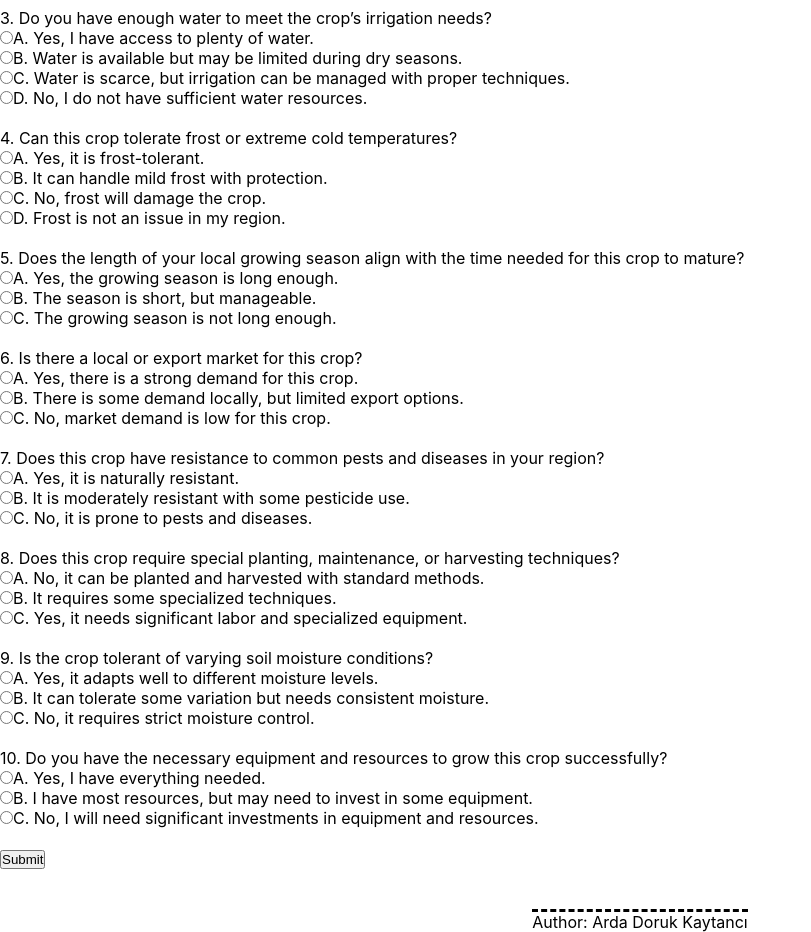
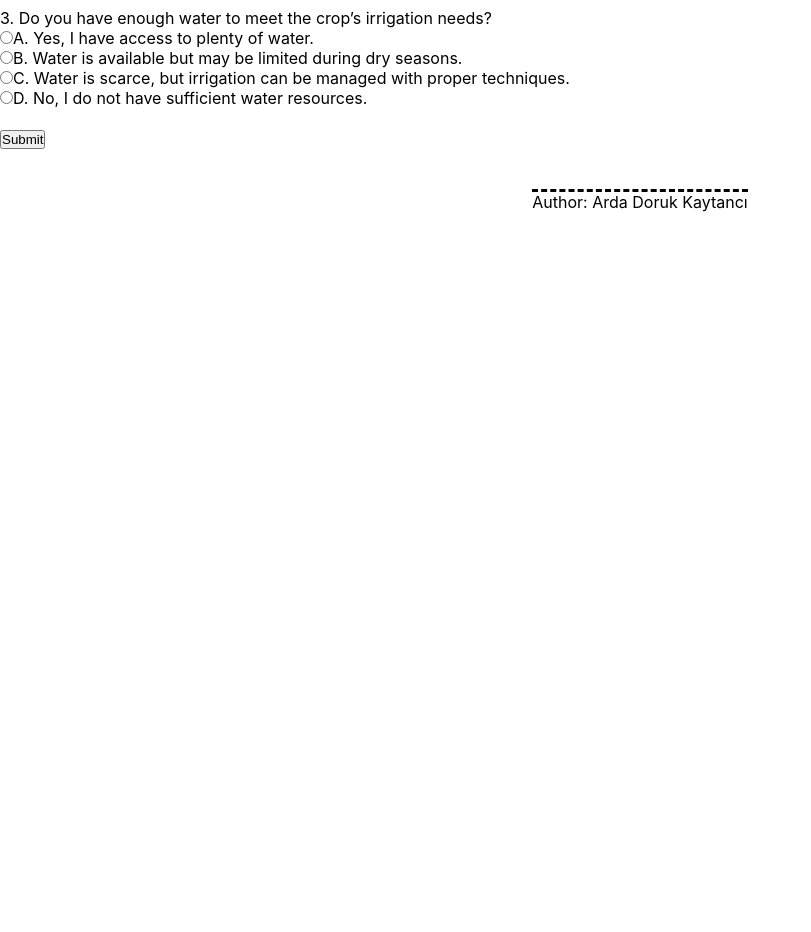
Before and after one commit to mansi9300/GrowGuidePro, a React (Create React App) app: page /test in a window 1280 px wide. Shown: the part 800-1732 px from the top of the page, without its empty margins (0-811 px from the left). After the commit the page ends 1012 px from the top, so only its background shows below. Built offline with nearby package versions, Linux system fonts and the light colour scheme.

Commit message:
awdwadawa

```diff
--- a/src/Best4u.js
+++ b/src/Best4u.js
@@ -1,13 +1,18 @@
-import TestForm from './TestForm'
-import React from 'react';
-function Best4u({scrollRef}) {
+import TestForm from './TestForm';
+import React, { useState, useRef } from 'react';
+import Crop from './Crop';
+function Best4u({ scrollRef }) {
+    const [isFinished, setIsFinished] = useState(false);
+    const [result, setResult] = useState([]);
 
     class CropsClass {
-        constructor(point, isdead) {
-            this.point = point
-            this.isdead = isdead
+        constructor(point, isdead, name) {
+            this.point = point;
+            this.isdead = isdead;
+            this.name = name
         }
     }
+
     const crops = [
         "Rice",
         "Wheat",
@@ -30,32 +35,59 @@ function Best4u({scrollRef}) {
         "Lettuce",
         "Sorghum",
     ];
-    const cropInstances = crops.map(crop => new CropsClass());
-    const results = [];
+
+    const cropInstances = crops.map(crop => new CropsClass(0, false, crop));
+    const [bestCrops, setBestCrops] = useState([cropInstances[1], cropInstances[2], cropInstances[0]]);
     const onClickHandler = (event) => {
+        event.preventDefault();
+        console.log(isFinished);
         const form = document.getElementById('testForm');
+
         if (form.checkValidity()) {
-            event.preventDefault()
-            getSelectedValues()
-            console.log(results)
+            getSelectedValues();
+            console.log(result);
+            form.reset();
+            setIsFinished(true);
+            scrollRef.current.scrollIntoView({ behavior: 'smooth', block: 'center' })
         } else {
-            alert("Form invalid")
-            event.preventDefault();
-            scrollRef.current.scrollIntoView({ behavior: 'smooth' });
+            alert("Form invalid");
+            setIsFinished(false);
+            scrollRef.current.scrollIntoView({ behavior: 'smooth', block: 'center' });
         }
-    }
+    };
+
     function getSelectedValues() {
-        results.length = 0
         const form = document.getElementById('testForm');
         const formData = new FormData(form);
+        const results = [];
+
         for (const [name, value] of formData.entries()) {
             results.push(`${name}: ${value}`);
         }
+
+        setResult(results);
+    }
+    const TestResults = () => {
+        return (
+            <div className='test-container'>
+                {bestCrops.map((crop) => (
+                    <Crop key={crop.name} img={crop.name} name={crop.name}></Crop>
+                ))}
+            </div>
+        )
     }
     return (
         <>
+            {isFinished ? (
+                <>
+                    <TestResults />
+                </>
+            ) : (
+                null
+            )}
             <TestForm onClick={onClickHandler} />
         </>
     );
 }
-export default Best4u
+
+export default Best4u;
--- /dev/null
+++ b/src/Crop.js
@@ -0,0 +1,11 @@
+import React from "react";
+
+function Crop(props) {
+    return (
+        <div className="cropWidget">
+            <img src={props.img} alt={`${props.name}`} className="cropImage"/>
+            {props.name.toUpperCase()}
+        </div>
+    )
+}
+export default Crop
--- a/src/NavBar.js
+++ b/src/NavBar.js
@@ -21,7 +21,6 @@ function NavBar() {
                     </nav>
                     <hr></hr>
                 </div>
-                {/*Didnt had time for backend sorry for this mess and didnt used context api cuz there is no need and no need for complication*/}
                 <Routes>
                     <Route path='/' element={<HomePage />} />
                     <Route path='tips' element={<TipCatalogue />} />
--- a/src/TestForm.js
+++ b/src/TestForm.js
@@ -32,66 +32,6 @@ function TestForm(props) {
                 <input type="radio" id="q3d" name="water" value="D" />
                 <label htmlFor="q3d">D. No, I do not have sufficient water resources.</label><br /><br />
 
-                <label htmlFor="q4">4. Can this crop tolerate frost or extreme cold temperatures?</label><br />
-                <input type="radio" id="q4a" name="cold" value="A" required />
-                <label htmlFor="q4a">A. Yes, it is frost-tolerant.</label><br />
-                <input type="radio" id="q4b" name="cold" value="B" />
-                <label htmlFor="q4b">B. It can handle mild frost with protection.</label><br />
-                <input type="radio" id="q4c" name="cold" value="C" />
-                <label htmlFor="q4c">C. No, frost will damage the crop.</label><br />
-                <input type="radio" id="q4d" name="cold" value="D" />
-                <label htmlFor="q4d">D. Frost is not an issue in my region.</label><br /><br />
-
-                <label htmlFor="q5">5. Does the length of your local growing season align with the time needed for this crop to mature?</label><br />
-                <input type="radio" id="q5a" name="season" value="A" required />
-                <label htmlFor="q5a">A. Yes, the growing season is long enough.</label><br />
-                <input type="radio" id="q5b" name="season" value="B" />
-                <label htmlFor="q5b">B. The season is short, but manageable.</label><br />
-                <input type="radio" id="q5c" name="season" value="C" />
-                <label htmlFor="q5c">C. The growing season is not long enough.</label><br /><br />
-
-                <label htmlFor="q6">6. Is there a local or export market for this crop?</label><br />
-                <input type="radio" id="q6a" name="market" value="A" required />
-                <label htmlFor="q6a">A. Yes, there is a strong demand for this crop.</label><br />
-                <input type="radio" id="q6b" name="market" value="B" />
-                <label htmlFor="q6b">B. There is some demand locally, but limited export options.</label><br />
-                <input type="radio" id="q6c" name="market" value="C" />
-                <label htmlFor="q6c">C. No, market demand is low for this crop.</label><br /><br />
-
-
-                <label htmlFor="q7">7. Does this crop have resistance to common pests and diseases in your region?</label><br />
-                <input type="radio" id="q7a" name="pest" value="A" required />
-                <label htmlFor="q7a">A. Yes, it is naturally resistant.</label><br />
-                <input type="radio" id="q7b" name="pest" value="B" />
-                <label htmlFor="q7b">B. It is moderately resistant with some pesticide use.</label><br />
-                <input type="radio" id="q7c" name="pest" value="C" />
-                <label htmlFor="q7c">C. No, it is prone to pests and diseases.</label><br /><br />
-
-
-                <label htmlFor="q8">8. Does this crop require special planting, maintenance, or harvesting techniques?</label><br />
-                <input type="radio" id="q8a" name="special" value="A" required />
-                <label htmlFor="q8a">A. No, it can be planted and harvested with standard methods.</label><br />
-                <input type="radio" id="q8b" name="special" value="B" />
-                <label htmlFor="q8b">B. It requires some specialized techniques.</label><br />
-                <input type="radio" id="q8c" name="special" value="C" />
-                <label htmlFor="q8c">C. Yes, it needs significant labor and specialized equipment.</label><br /><br />
-
-                <label htmlFor="q9">9. Is the crop tolerant of varying soil moisture conditions?</label><br />
-                <input type="radio" id="q9a" name="moist" value="A" required />
-                <label htmlFor="q9a">A. Yes, it adapts well to different moisture levels.</label><br />
-                <input type="radio" id="q9b" name="moist" value="B" />
-                <label htmlFor="q9b">B. It can tolerate some variation but needs consistent moisture.</label><br />
-                <input type="radio" id="q9c" name="moist" value="C" />
-                <label htmlFor="q9c">C. No, it requires strict moisture control.</label><br /><br />
-
-                <label htmlFor="q10">10. Do you have the necessary equipment and resources to grow this crop successfully?</label><br />
-                <input type="radio" id="q10a" name="equipment" value="A" required />
-                <label htmlFor="q10a">A. Yes, I have everything needed.</label><br />
-                <input type="radio" id="q10b" name="equipment" value="B" />
-                <label htmlFor="q10b">B. I have most resources, but may need to invest in some equipment.</label><br />
-                <input type="radio" id="q10c" name="equipment" value="C" />
-                <label htmlFor="q10c">C. No, I will need significant investments in equipment and resources.</label><br /><br />
-
                 <button type="submit" onClick={props.onClick}>Submit</button>
             </form>
         </>
```
